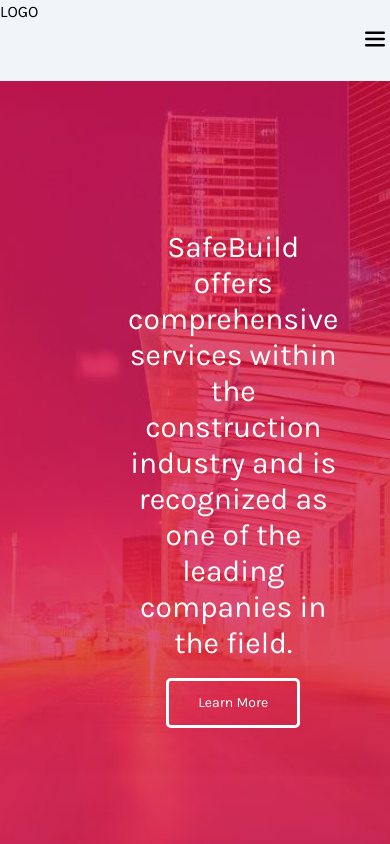
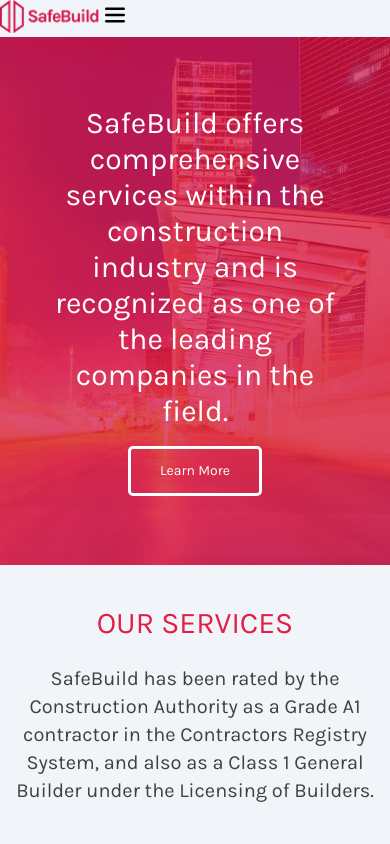
Before and after one commit to francesjgonzales/safebuild, a Next.js app: page / in a window 390 px wide. Shown: the top 844 px of the page. Built offline with nearby package versions, Linux system fonts and the light colour scheme.

Commit message:
fixed responsive in slider

```diff
--- a/src/app/globals.css
+++ b/src/app/globals.css
@@ -68,7 +68,7 @@
 
 /* START slider styles */
 .slider {
-  @apply xl:flex-row flex-col gap-5 relative z-0 mx-auto p-32 text-center text-white grid justify-items-stretch;
+  @apply xl:flex-row flex-col gap-5 relative z-0 mx-auto md:p-32 text-center text-white grid justify-items-stretch p-12;
 }
 
 /* START articles styles */
--- a/src/components/Navbar.tsx
+++ b/src/components/Navbar.tsx
@@ -8,15 +8,19 @@
 export const Navbar = () => {
   const [navbar, setNavbar] = useState(false);
   return (
-    <nav>
+    <nav className="">
+      {/* LOGO */}
+      <div className="flex justice-between">
         <div className="">
-        {/* Desktop Menu */}
-        {/* LOGO */}
-        <div className="navbar__desktop text-left">
-          <div className="text-left">
           <Link href="/">
-              <h2>LOGO</h2>
+            <Image
+              src="/assets/safebuild-logo.png"
+              width={100}
+              height={30}
+              alt="safebuild logo"
+            />
           </Link>
+        </div>
 
         {/* Hamburg button */}
         <div className="text-right md:hidden">
@@ -36,7 +40,6 @@
             )}
           </button>
         </div>
-          </div>
 
         <div
           className={`pb-3 mt-8 md:inline-flex gap-12 md:pb-0 md:mt-0 ${
@@ -49,10 +52,7 @@
             </Link>
           </div>
           <div className="text-right">
-              <Link
-                href="/offered-services/"
-                onClick={() => setNavbar(!navbar)}
-              >
+            <Link href="/offered-services/" onClick={() => setNavbar(!navbar)}>
               Services
             </Link>
           </div>
@@ -73,7 +73,6 @@
           </div>
         </div>
       </div>
-      </div>
     </nav>
   );
 };
--- a/src/components/Slider.tsx
+++ b/src/components/Slider.tsx
@@ -7,7 +7,7 @@
         SafeBuild offers comprehensive services within the construction industry
         and is recognized as one of the leading companies in the field.
       </p>
-      <p className="text-sm">
+      <p className="text-sm pb-6">
         <button className="slider__button">Learn More</button>
       </p>
     </div>
```
Also changed, not shown: public/assets/safebuild-logo.png (added). Lines whose indentation alone changed are shown as unchanged.
